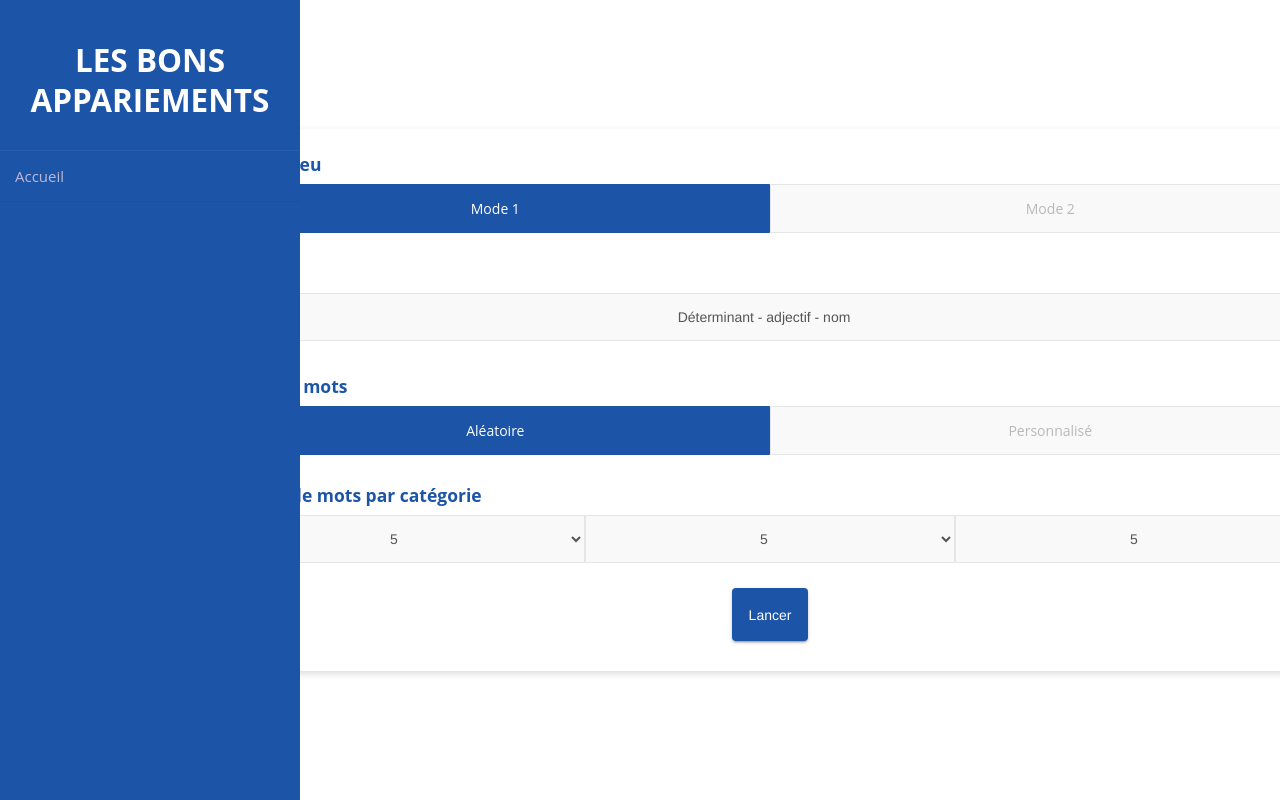
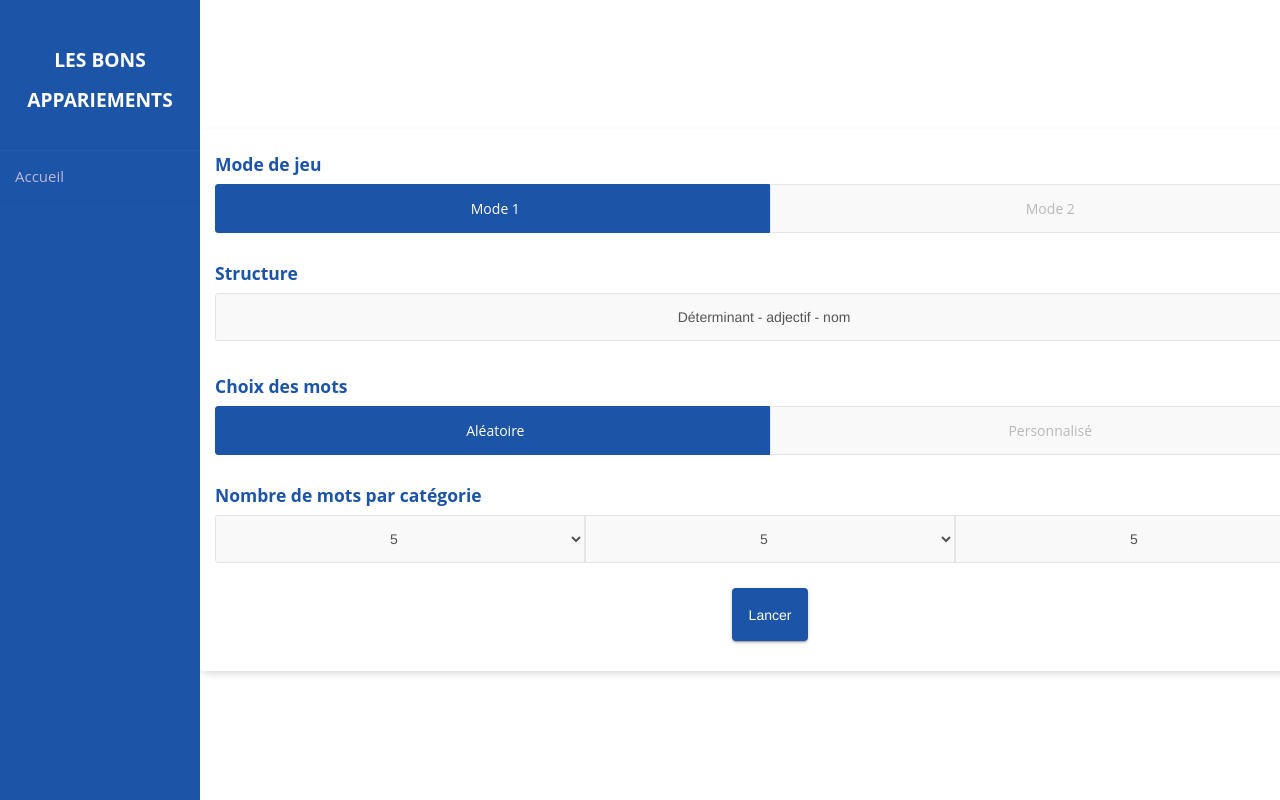
Before and after one commit to Belzerion/Tirrettes, a plain HTML site: page index.html in a window 1280 px wide. Drawn offline with Linux system fonts and the light colour scheme.

Commit message:
feat: Accueil and fix title overlap sidebar

```diff
--- a/css/wrapper.css
+++ b/css/wrapper.css
@@ -17,7 +17,7 @@
   }
 
   .wrapper .sidebar{
-    width: 300px;
+    width: 200px;
     height: 100%;
     background: #1c54a8;
     padding: 30px 0px;
@@ -29,6 +29,7 @@
     text-transform: uppercase;
     text-align: center;
     margin-bottom: 30px;
+    font-size: 1.2rem;
   }
 
   .wrapper .sidebar ul{
```
